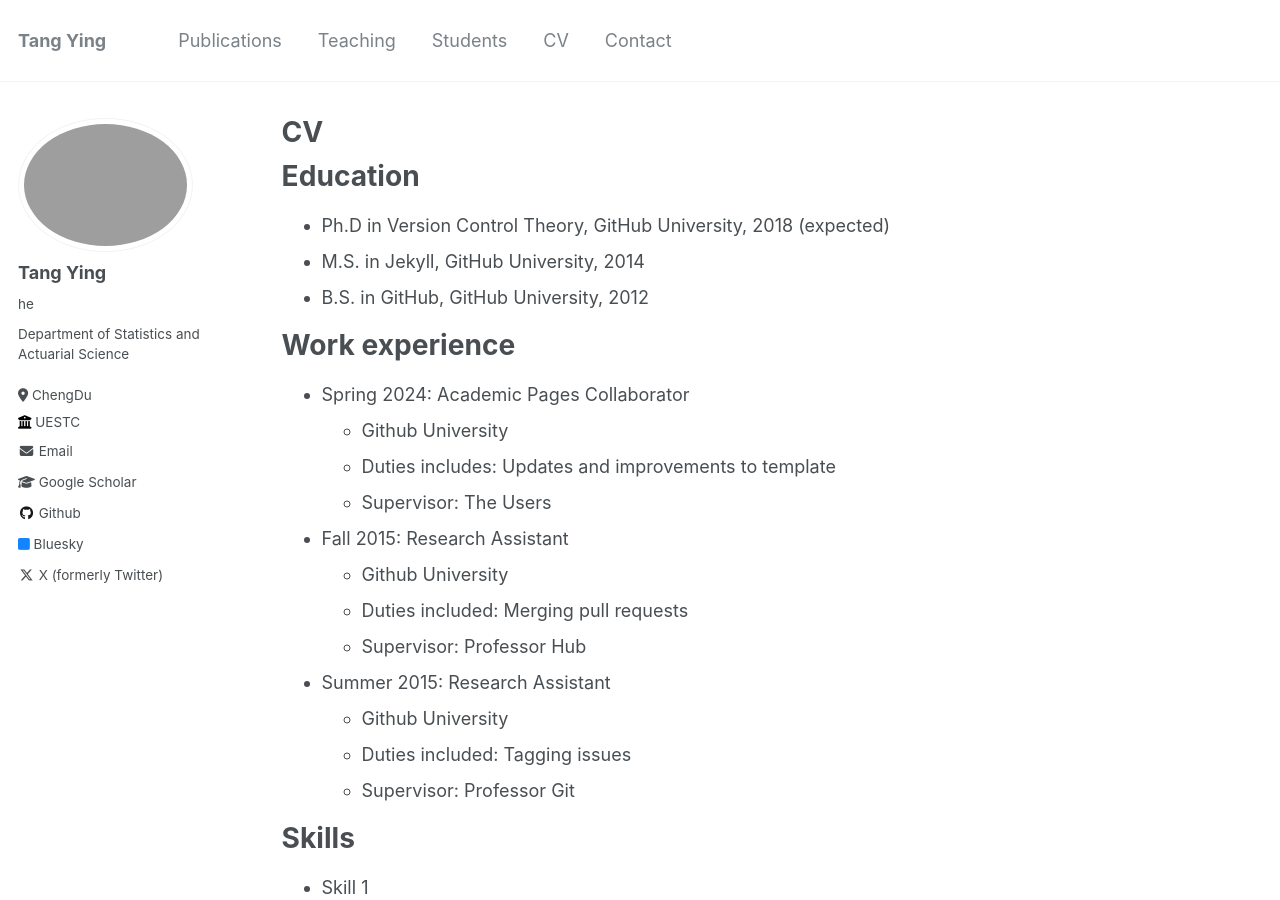
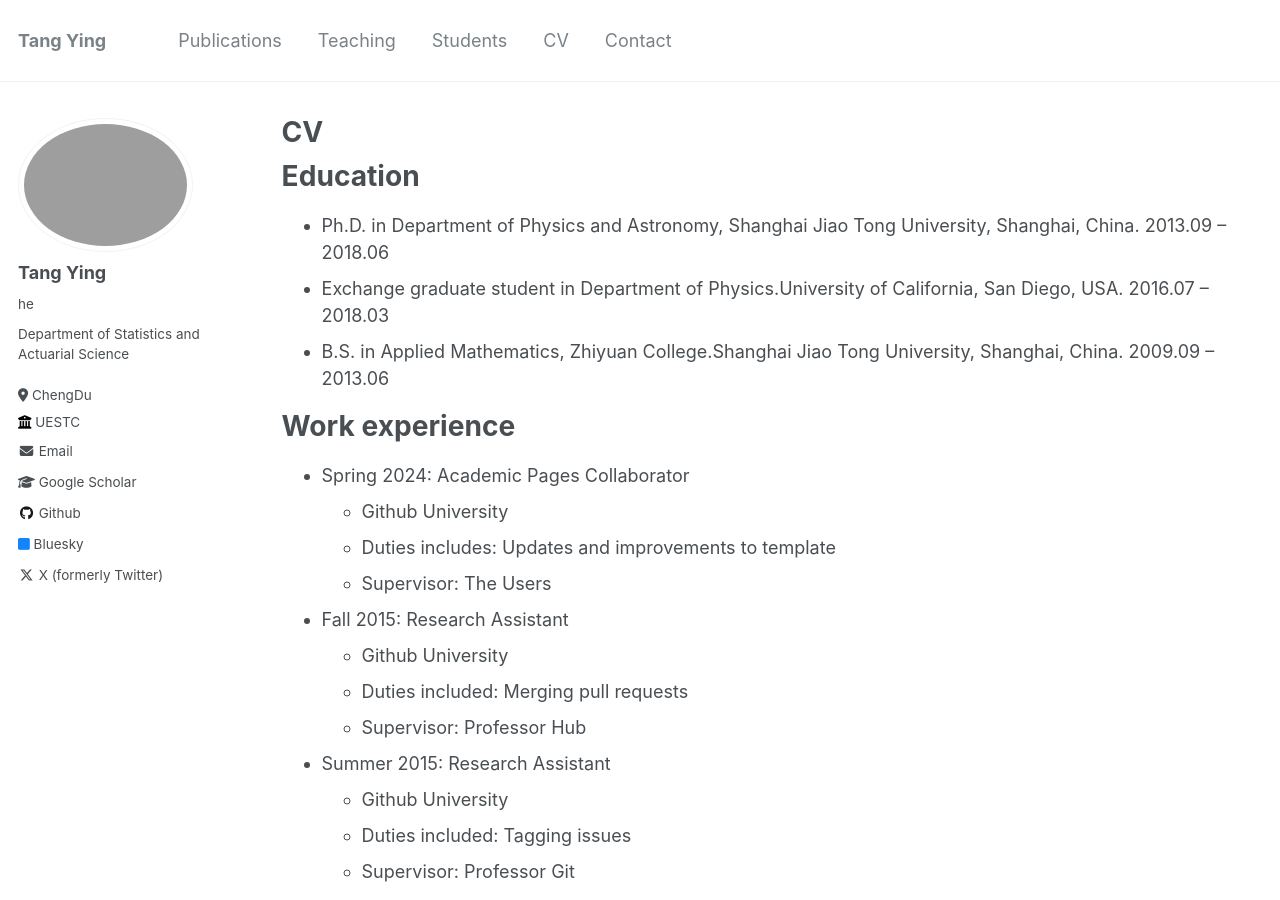
Before and after one commit to jamestang23/jamestang23.github.io, a Jekyll site: the page built from _pages/cv.md, in a window 1280 px wide and 900 px high. Built offline with Jekyll 4.4.1, drawn with Linux system fonts in a browser that asks for light colours.

Commit message:
Update cv.md

```diff
--- a/_pages/cv.md
+++ b/_pages/cv.md
@@ -11,9 +11,9 @@ redirect_from:
 
 Education
 ======
-* Ph.D in Version Control Theory, GitHub University, 2018 (expected)
-* M.S. in Jekyll, GitHub University, 2014
-* B.S. in GitHub, GitHub University, 2012
+* Ph.D. in Department of Physics and Astronomy, Shanghai Jiao Tong University, Shanghai, China. 2013.09 – 2018.06
+* Exchange graduate student in Department of Physics.University of California, San Diego, USA. 2016.07 – 2018.03
+* B.S. in Applied Mathematics, Zhiyuan College.Shanghai Jiao Tong University, Shanghai, China. 2009.09 – 2013.06
 
 Work experience
 ======
```
